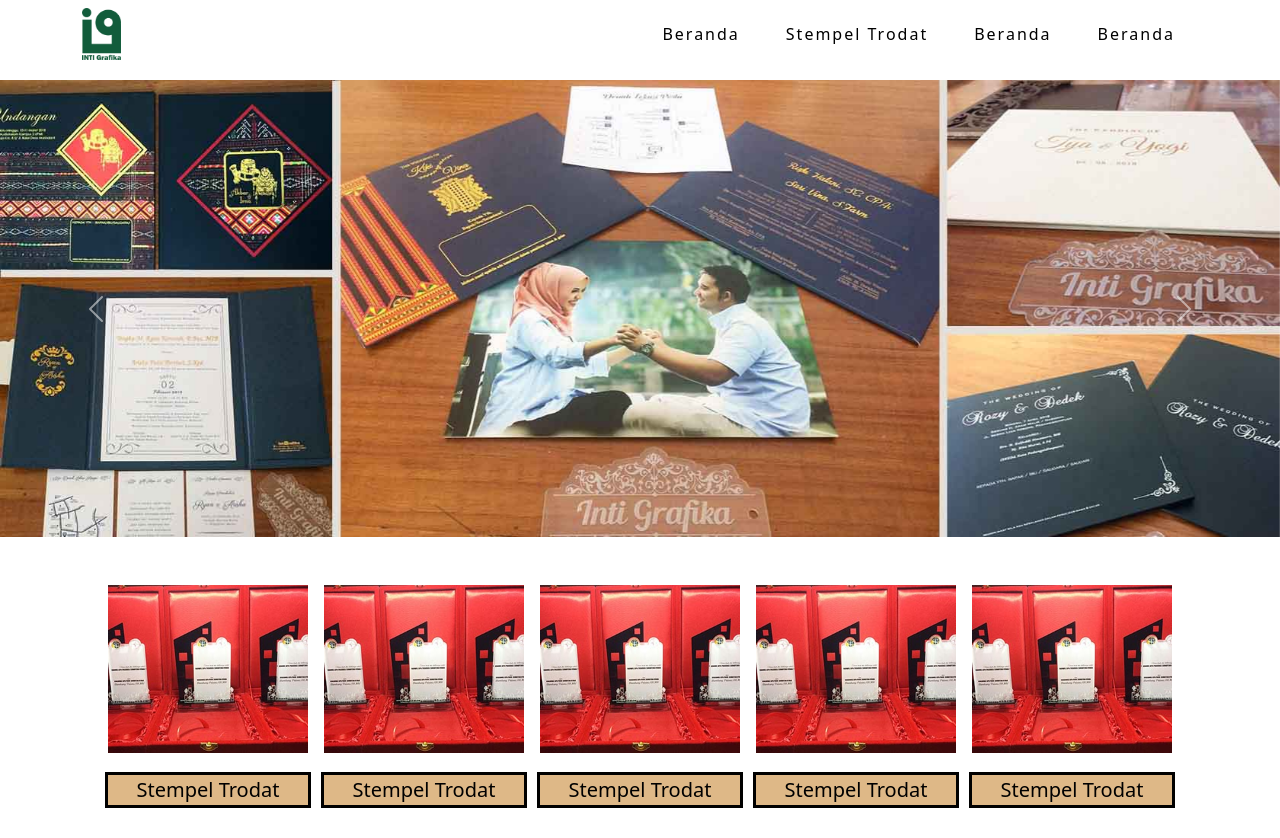
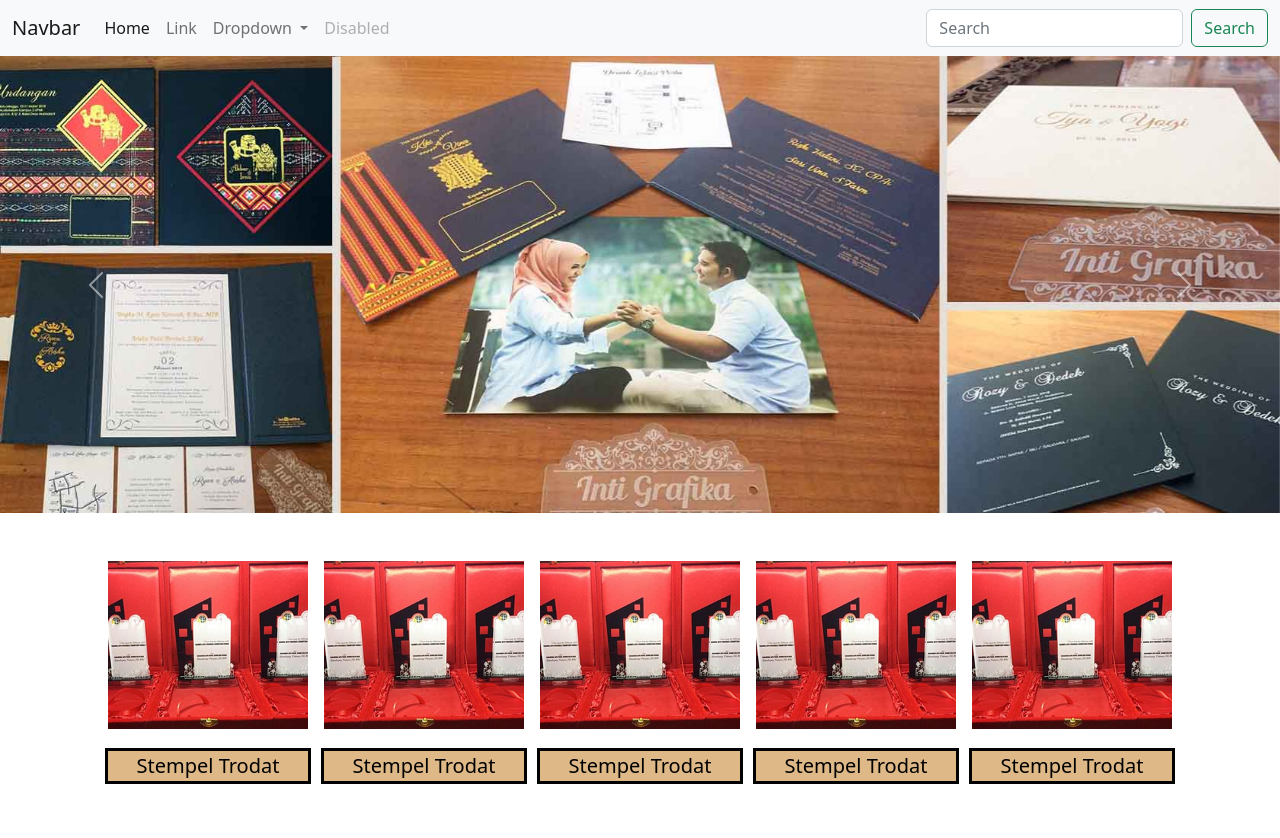
Before and after one commit to farhanafiffendi/inti-grafika, a plain HTML site: page index.html in a window 1280 px wide. Shown: the top 838 px of the page. Drawn offline with nearby package versions, Linux system fonts and the light colour scheme.

Commit message:
first commit

```diff
--- a/index.html
+++ b/index.html
@@ -11,28 +11,44 @@
 </head>
 
 <body>
-    <nav class="navbar navbar-expand-lg bg-transparent">
-        <div class="container">
-            <img src="assets/WhatsApp_Image_2022-06-20_at_14.52.08-removebg-preview.png" width="39px" alt="">
-            <button class="navbar-toggler" type="button" data-bs-toggle="collapse" data-bs-target="#navbarNavDropdown"
-                aria-controls="navbarNavDropdown" aria-expanded="false" aria-label="Toggle navigation">
+    <nav class="navbar navbar-expand-lg bg-light">
+        <div class="container-fluid">
+            <a class="navbar-brand" href="#">Navbar</a>
+            <button class="navbar-toggler" type="button" data-bs-toggle="collapse"
+                data-bs-target="#navbarSupportedContent" aria-controls="navbarSupportedContent" aria-expanded="false"
+                aria-label="Toggle navigation">
                 <span class="navbar-toggler-icon"></span>
             </button>
-            <div class="collapse navbar-collapse" id="navbarNavDropdown">
-                <ul class="navbar-nav ms-auto">
-                    <li class="nav-item home-item">
-                        <a class="nav-link active" aria-current="page" href="#">Beranda</a>
+            <div class="collapse navbar-collapse" id="navbarSupportedContent">
+                <ul class="navbar-nav me-auto mb-2 mb-lg-0">
+                    <li class="nav-item">
+                        <a class="nav-link active" aria-current="page" href="#">Home</a>
                     </li>
-                    <li class="nav-item home-item">
-                        <a class="nav-link active" aria-current="page" href="#">Stempel Trodat</a>
+                    <li class="nav-item">
+                        <a class="nav-link" href="#">Link</a>
                     </li>
-                    <li class="nav-item home-item">
-                        <a class="nav-link active" aria-current="page" href="#">Beranda</a>
+                    <li class="nav-item dropdown">
+                        <a class="nav-link dropdown-toggle" href="#" id="navbarDropdown" role="button"
+                            data-bs-toggle="dropdown" aria-expanded="false">
+                            Dropdown
+                        </a>
+                        <ul class="dropdown-menu" aria-labelledby="navbarDropdown">
+                            <li><a class="dropdown-item" href="#">Action</a></li>
+                            <li><a class="dropdown-item" href="#">Another action</a></li>
+                            <li>
+                                <hr class="dropdown-divider">
+                            </li>
+                            <li><a class="dropdown-item" href="#">Something else here</a></li>
+                        </ul>
                     </li>
-                    <li class="nav-item home-item">
-                        <a class="nav-link active" aria-current="page" href="#">Beranda</a>
+                    <li class="nav-item">
+                        <a class="nav-link disabled">Disabled</a>
                     </li>
                 </ul>
+                <form class="d-flex" role="search">
+                    <input class="form-control me-2" type="search" placeholder="Search" aria-label="Search">
+                    <button class="btn btn-outline-success" type="submit">Search</button>
+                </form>
             </div>
         </div>
     </nav>
--- a/style.css
+++ b/style.css
@@ -11,7 +11,7 @@ body{
     /* background-color: rgb(3, 2, 26) !important; */
     /* min-height: 200vh; */
 }
-nav{
+/* nav{
     position: fixed !important;
     top: 0 !important;
     left: 0 !important;
@@ -54,6 +54,7 @@ nav ul li a{
     color: black !important;
     letter-spacing: 2px !important;
     font-weight: 500 !important;
+    font-size: 20px !important;
     transition: 0.6s !important;
 }
 
@@ -64,7 +65,7 @@ nav ul li a{
 
 .caraosel, .slide{
     margin-top: 80px;
-}
+} */
 
 ::-webkit-scrollbar {
   width: 5px;
```
